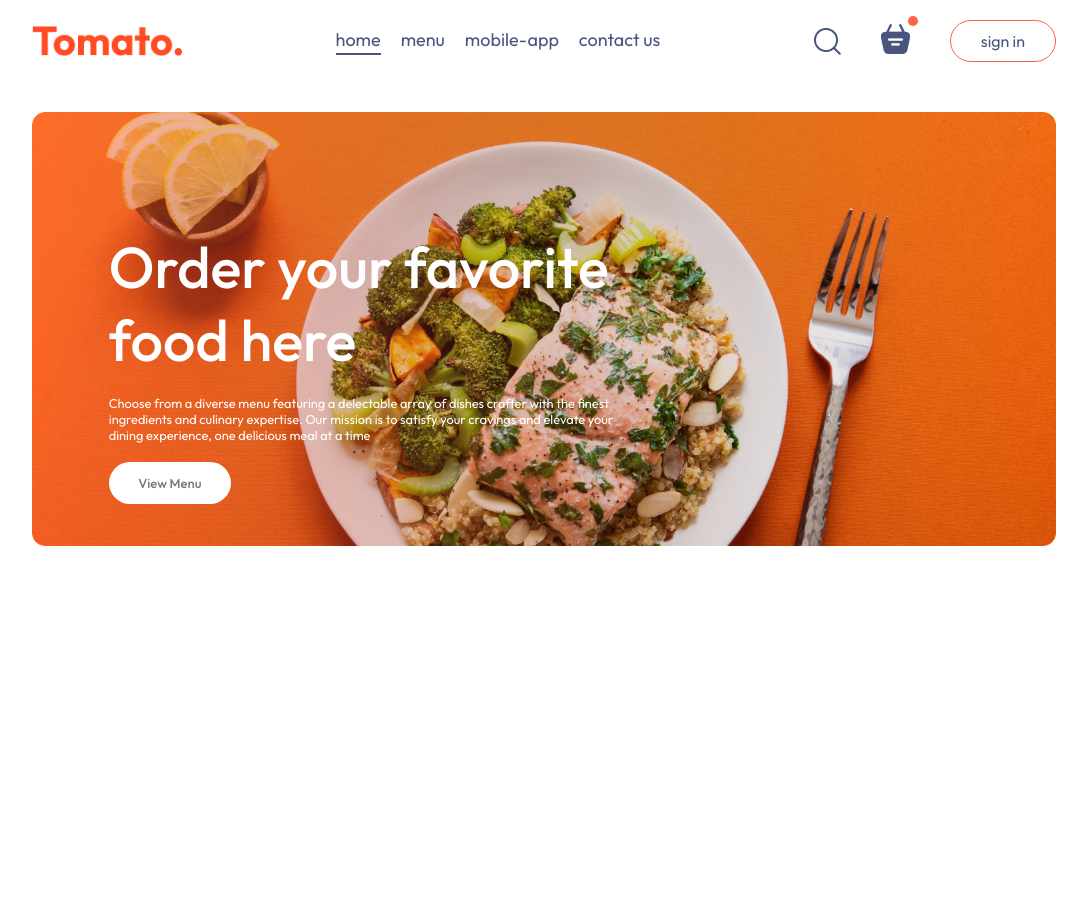
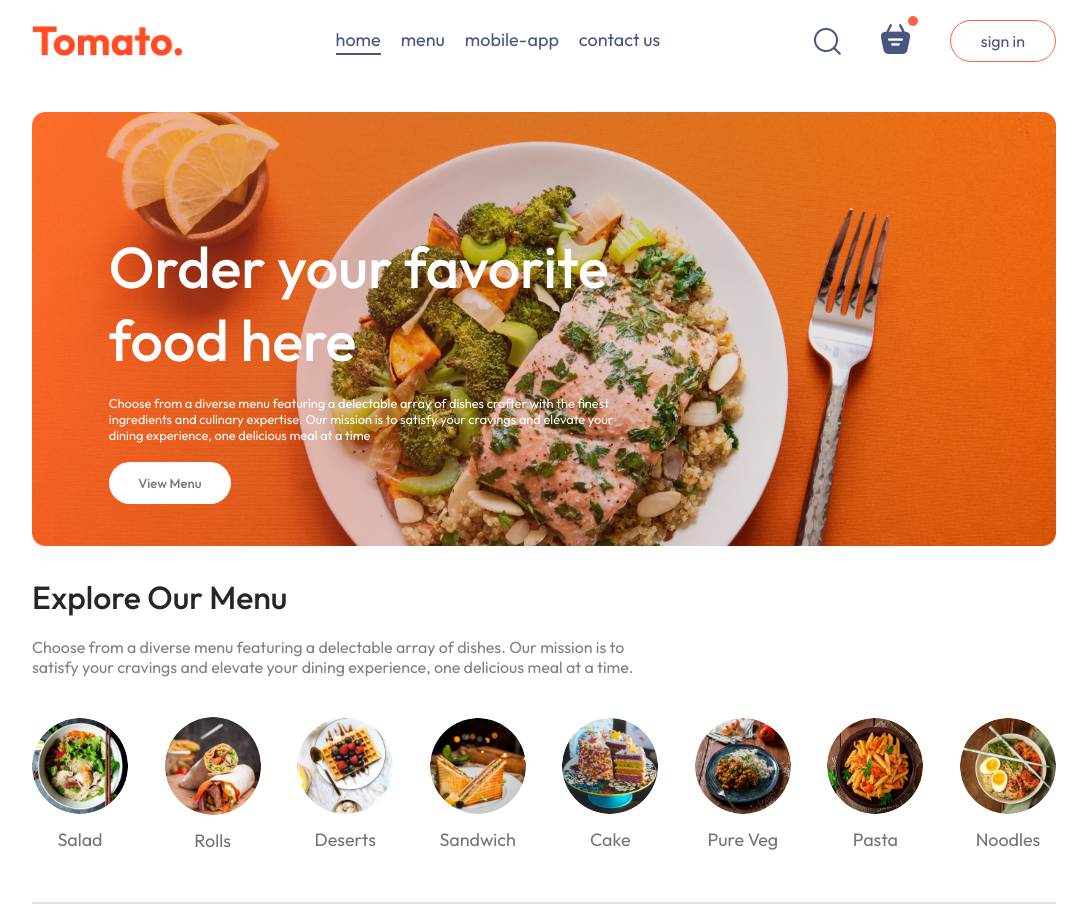
Before and after one commit to albionmorina/food-delivery-app, a React (Vite) app in the folder frontend/: page / in a window 1280 px wide. Shown: the whole page, without its empty margins (96-1183 px from the left). Before the commit the page ends 800 px from the top, so only its background shows below. Built offline with nearby package versions, Linux system fonts and the light colour scheme.

Commit message:
updating the menu items list

```diff
--- /dev/null
+++ b/frontend/src/components/ExploreMenu/ExploreMenu.css
@@ -0,0 +1,57 @@
+.explore-menu{
+    display:flex;
+    flex-direction: column;
+    gap: 20px;
+}
+
+.explore-menu h1{
+    color: #262626;
+    font-weight: 500;
+}
+
+.explore-menu-text{
+    max-width: 60%;
+    color: #808080;
+}
+/* menu list */
+.explore-menu-list{
+    display: flex;
+    justify-content: space-between;
+    align-items: center;
+    gap: 30px;
+    text-align: center;
+    margin: 20px 0px;
+    overflow-x: scroll;
+}
+
+.explore-menu-list::-webkit-scrollbar{
+    display: none;
+}
+
+/* CSS properties for the image*/
+.explore-menu-list-item img{
+    width: 7.5vw;
+    min-width: 80px;
+    cursor: pointer;
+    border-radius: 50%;
+    transition: 0.2s;
+}
+
+.explore-menu-list-item p{
+    margin-top: 10px;
+    color: #747474;
+    font-size: max(1.4vw, 16px);
+    cursor: pointer;
+}
+
+.explore-menu hr{
+    margin: 10px 0px;
+    height: 2px;
+    background-color: #e2e2e2;
+    border: none;
+}
+
+.explore-menu-list-item .active{
+    border: 4px solid tomato;
+    padding: 2px;
+}
--- /dev/null
+++ b/frontend/src/components/ExploreMenu/ExploreMenu.jsx
@@ -0,0 +1,29 @@
+import React from 'react'
+import './ExploreMenu.css'
+import { menu_list } from '../../assets/assets'
+
+const ExploreMenu = ({category, setCategory}) => {
+
+  return (
+    <div className='explore-menu' id='explore-menu'>
+        <h1>Explore Our Menu</h1>
+        <p className="explore-menu-text">Choose from a diverse menu featuring a delectable array of dishes. Our mission is to satisfy your cravings and elevate your dining experience, one delicious meal at a time. </p>
+        <div className="explore-menu-list">
+            {menu_list.map((item, index)=>{
+                return(
+                    <div
+                    onClick={() => setCategory(prev=>prev===item.menu_name ? "All" : item.menu_name)}
+                    key={index}
+                    className="explore-menu-list-item">
+                        <img className={category===item.menu_name ? "active" : ""} src={item.menu_image} alt="" />
+                        <p>{item.menu_name}</p>
+                    </div>
+                )
+            })}
+        </div>
+        <hr />
+    </div>
+  )
+}
+
+export default ExploreMenu
--- a/frontend/src/pages/Home/Home.jsx
+++ b/frontend/src/pages/Home/Home.jsx
@@ -1,10 +1,15 @@
-import React from 'react'
+import React, { useState } from 'react'
 import './Home.css'
 import Header from '../../components/Header/Header'
+import ExploreMenu from '../../components/ExploreMenu/ExploreMenu'
 const Home = () => {
+
+  const [category, setCategory] = useState('All')
+
   return (
     <div>
         <Header/>
+        <ExploreMenu category={category} setCategory={setCategory}/>
     </div>
   )
 }
```
